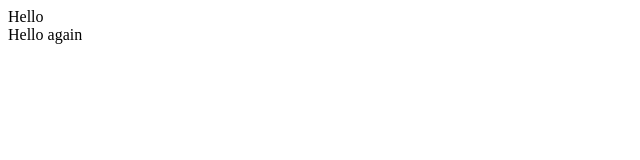
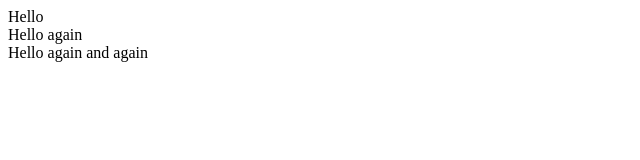
Before and after one commit to xuwang278/demo-repo, a plain HTML site: page index.html in a window 1280 px wide. Shown: the whole page, without its empty margins (0-640 px from the left). Drawn offline with Linux system fonts and the light colour scheme.

Commit message:
add 3rd line to index.html

```diff
--- a/index.html
+++ b/index.html
@@ -1,2 +1,3 @@
 <div>Hello</div>
 <div>Hello again</div>
+<div>Hello again and again</div>
```
